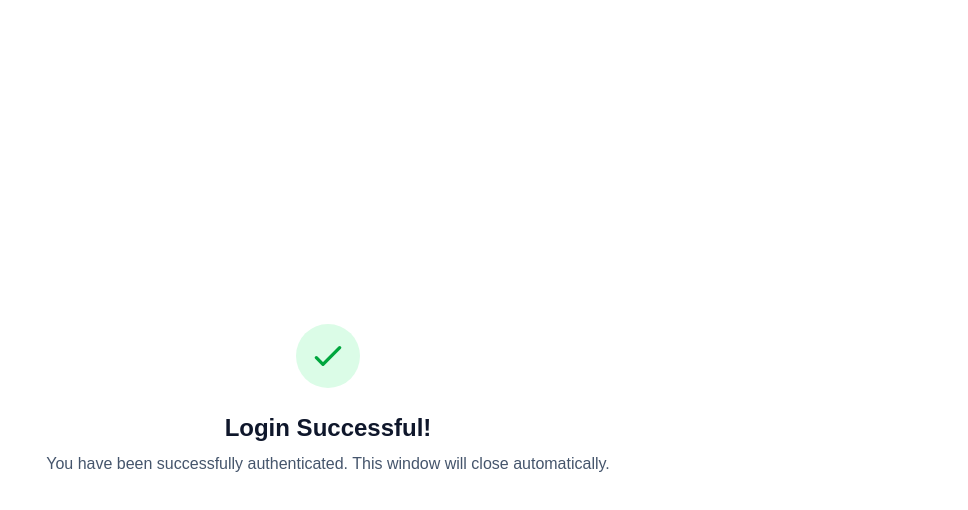
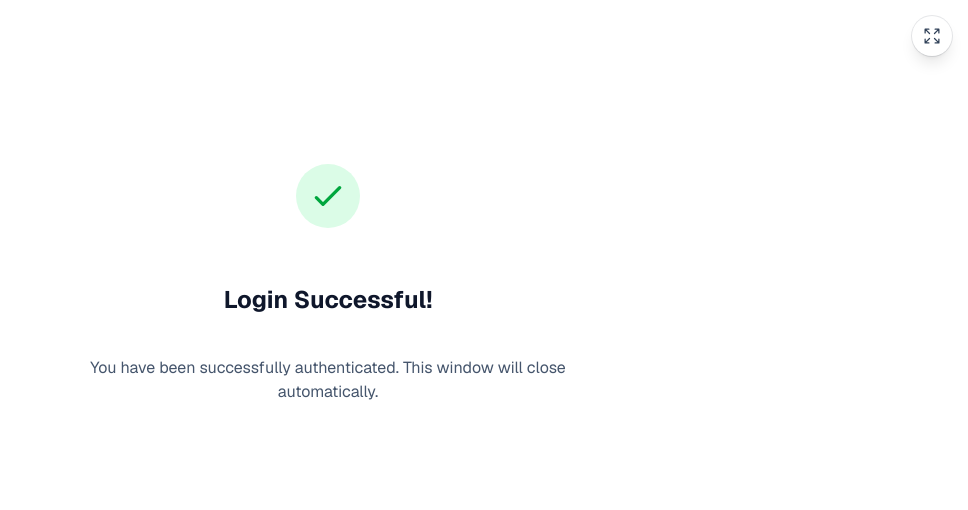
Before and after one commit to hoainam389/nsc-agentic-commerce, a Next.js app: page /login/success in a window 1280 px wide. Shown: the top 510 px of the page, without its empty margins (312-1280 px from the left). Built offline with nearby package versions, Linux system fonts and the light colour scheme.

Commit message:
improve style for all pages

```diff
--- /dev/null
+++ b/app/components/widget-wrapper.tsx
@@ -0,0 +1,48 @@
+"use client";
+
+import React from "react";
+import { useMaxHeight, useDisplayMode, useRequestDisplayMode } from "@/app/hooks";
+
+interface WidgetWrapperProps {
+  children: React.ReactNode;
+}
+
+export function WidgetWrapper({ children }: WidgetWrapperProps) {
+  const maxHeight = useMaxHeight() ?? undefined;
+  const displayMode = useDisplayMode();
+  const requestDisplayMode = useRequestDisplayMode();
+
+  return (
+    <div
+      style={{
+        maxHeight,
+        height: displayMode === "fullscreen" ? maxHeight : undefined,
+        overflow: "auto",
+      }}
+    >
+      {displayMode !== "fullscreen" && (
+        <button
+          aria-label="Enter fullscreen"
+          className="fixed top-4 right-4 z-50 rounded-full bg-white dark:bg-slate-800 text-slate-700 dark:text-slate-300 shadow-lg ring-1 ring-slate-900/10 dark:ring-white/10 p-2.5 hover:bg-slate-50 dark:hover:bg-slate-700 transition-colors cursor-pointer"
+          onClick={() => requestDisplayMode("fullscreen")}
+        >
+          <svg
+            className="w-5 h-5"
+            fill="none"
+            stroke="currentColor"
+            strokeWidth={1.5}
+            viewBox="0 0 24 24"
+            aria-hidden="true"
+          >
+            <path
+              strokeLinecap="round"
+              strokeLinejoin="round"
+              d="M3.75 3.75v4.5m0-4.5h4.5m-4.5 0L9 9M3.75 20.25v-4.5m0 4.5h4.5m-4.5 0L9 15M20.25 3.75h-4.5m4.5 0v4.5m0-4.5L15 9m5.25 11.25h-4.5m4.5 0v-4.5m0 4.5L15 15"
+            />
+          </svg>
+        </button>
+      )}
+      {children}
+    </div>
+  );
+}
--- a/app/custom-page/page.tsx
+++ b/app/custom-page/page.tsx
@@ -5,7 +5,7 @@ import Link from "next/link";
 export default function HomePage() {
   return (
     <div className="font-sans grid grid-rows-[20px_1fr_20px] items-center justify-items-center p-8 pb-20 gap-16 sm:p-20">
-      <main className="flex flex-col gap-[32px] row-start-2 items-center sm:items-start">
+      <main className="flex flex-col gap-8 row-start-2 items-center sm:items-start">
         <h1 className="text-4xl font-black tracking-tight">Welcome</h1>
         <p className="font-mono text-sm/6 text-center sm:text-left tracking-[-.01em] max-w-xl">
           This is a client-side rendered page demonstrating navigation in your ChatGPT app.
--- a/app/layout.tsx
+++ b/app/layout.tsx
@@ -2,6 +2,7 @@ import type { Metadata } from "next";
 import { Geist, Geist_Mono } from "next/font/google";
 import "./globals.css";
 import { baseURL } from "@/baseUrl";
+import { WidgetWrapper } from "./components/widget-wrapper";
 
 const geistSans = Geist({
   variable: "--font-geist-sans",
@@ -31,7 +32,7 @@ export default function RootLayout({
       <body
         className={`${geistSans.variable} ${geistMono.variable} antialiased`}
       >
-        {children}
+        <WidgetWrapper>{children}</WidgetWrapper>
       </body>
     </html>
   );
--- a/app/login/page.tsx
+++ b/app/login/page.tsx
@@ -2,8 +2,6 @@
 
 import {
   useWidgetProps,
-  useMaxHeight,
-  useDisplayMode,
   useWidgetState,
 } from "../hooks";
 import { useEffect, useState, useMemo } from "react";
@@ -16,9 +14,6 @@ export default function LoginPage() {
 
   // Use the sessionId generated by the MCP server
   const sessionId = toolOutput?.sessionId;
-
-  const maxHeight = useMaxHeight() ?? undefined;
-  const displayMode = useDisplayMode();
 
   // Append sessionId to authorizeUrl so the success page knows where to save the token
   const authorizeUrl = useMemo(() => {
@@ -96,14 +91,8 @@ export default function LoginPage() {
   }, [state?.authToken, state?.userInfo, setState]);
 
   return (
-    <div
-      className="font-sans grid items-center justify-items-center p-8 pb-20 gap-16 sm:p-20"
-      style={{
-        maxHeight,
-        height: displayMode === "fullscreen" ? maxHeight : undefined,
-      }}
-    >
-      <main className="flex flex-col gap-8 items-center text-center">
+    <div className="font-sans grid grid-rows-[20px_1fr_20px] items-center justify-items-center p-8 pb-20 gap-16 sm:p-20">
+      <main className="flex flex-col gap-8 row-start-2 items-center text-center">
         {state?.authToken ? (
           <>
             <div className="w-16 h-16 bg-green-100 dark:bg-green-900/30 rounded-full flex items-center justify-center mb-2">
--- a/app/login/success/page.tsx
+++ b/app/login/success/page.tsx
@@ -27,7 +27,8 @@ export default function LoginSuccessPage() {
   }, []);
 
   return (
-    <div className="flex flex-col items-center justify-center min-h-screen bg-white dark:bg-slate-900 p-8 text-center">
+    <div className="font-sans grid grid-rows-[20px_1fr_20px] items-center justify-items-center p-8 pb-20 gap-16 sm:p-20">
+      <main className="flex flex-col gap-8 row-start-2 items-center text-center max-w-xl">
         <div className="w-16 h-16 bg-green-100 dark:bg-green-900/30 rounded-full flex items-center justify-center mb-6">
           <svg
             className="w-10 h-10 text-green-600 dark:text-green-400"
@@ -50,6 +51,7 @@ export default function LoginSuccessPage() {
         <p className="text-slate-600 dark:text-slate-400">
           You have been successfully authenticated. This window will close automatically.
         </p>
+      </main>
     </div>
   );
 }
--- a/app/order-history/page.tsx
+++ b/app/order-history/page.tsx
@@ -9,7 +9,7 @@ export default function OrderHistoryPage() {
   const isLoading = orderHistory === null || orderHistory === undefined;
 
   return (
-    <div className="font-sans p-4 sm:p-8 max-w-4xl mx-auto">
+    <div className="font-sans p-8 pb-20 sm:p-20 max-w-4xl mx-auto">
       <header className="mb-8 flex justify-between items-center">
         <h1 className="text-2xl font-bold tracking-tight">Order History</h1>
       </header>
--- a/app/page.tsx
+++ b/app/page.tsx
@@ -4,9 +4,6 @@ import Image from "next/image";
 import Link from "next/link";
 import {
   useWidgetProps,
-  useMaxHeight,
-  useDisplayMode,
-  useRequestDisplayMode,
   useIsChatGptApp,
 } from "./hooks";
 
@@ -15,44 +12,13 @@ export default function Home() {
     name?: string;
     result?: { structuredContent?: { name?: string } };
   }>();
-  const maxHeight = useMaxHeight() ?? undefined;
-  const displayMode = useDisplayMode();
-  const requestDisplayMode = useRequestDisplayMode();
   const isChatGptApp = useIsChatGptApp();
 
   const name = toolOutput?.result?.structuredContent?.name || toolOutput?.name;
 
   return (
-    <div
-      className="font-sans grid grid-rows-[20px_1fr_20px] items-center justify-items-center p-8 pb-20 gap-16 sm:p-20"
-      style={{
-        maxHeight,
-        height: displayMode === "fullscreen" ? maxHeight : undefined,
-      }}
-    >
-      {displayMode !== "fullscreen" && (
-        <button
-          aria-label="Enter fullscreen"
-          className="fixed top-4 right-4 z-50 rounded-full bg-white dark:bg-slate-800 text-slate-700 dark:text-slate-300 shadow-lg ring-1 ring-slate-900/10 dark:ring-white/10 p-2.5 hover:bg-slate-50 dark:hover:bg-slate-700 transition-colors cursor-pointer"
-          onClick={() => requestDisplayMode("fullscreen")}
-        >
-          <svg
-            className="w-5 h-5"
-            fill="none"
-            stroke="currentColor"
-            strokeWidth={1.5}
-            viewBox="0 0 24 24"
-            aria-hidden="true"
-          >
-            <path
-              strokeLinecap="round"
-              strokeLinejoin="round"
-              d="M3.75 3.75v4.5m0-4.5h4.5m-4.5 0L9 9M3.75 20.25v-4.5m0 4.5h4.5m-4.5 0L9 15M20.25 3.75h-4.5m4.5 0v4.5m0-4.5L15 9m5.25 11.25h-4.5m4.5 0v-4.5m0 4.5L15 15"
-            />
-          </svg>
-        </button>
-      )}
-      <main className="flex flex-col gap-[32px] row-start-2 items-center sm:items-start">
+    <div className="font-sans grid grid-rows-[20px_1fr_20px] items-center justify-items-center p-8 pb-20 gap-16 sm:p-20">
+      <main className="flex flex-col gap-8 row-start-2 items-center sm:items-start">
         {!isChatGptApp && (
           <div className="bg-blue-50 dark:bg-blue-950 border border-blue-200 dark:border-blue-800 rounded-lg px-4 py-3 w-full">
             <div className="flex items-center gap-3">
--- a/app/products/page.tsx
+++ b/app/products/page.tsx
@@ -10,7 +10,7 @@ export default function ProductsPage() {
   const query = searchResult?.query;
   const isLoading = searchResult === null || searchResult === undefined;
   return (
-    <div className="font-sans p-4 sm:p-8 max-w-6xl mx-auto">
+    <div className="font-sans p-8 pb-20 sm:p-20 max-w-6xl mx-auto">
       <main>
         {isLoading ? (
           <div className="text-center py-12">
```
Lines whose indentation alone changed are shown as unchanged.
